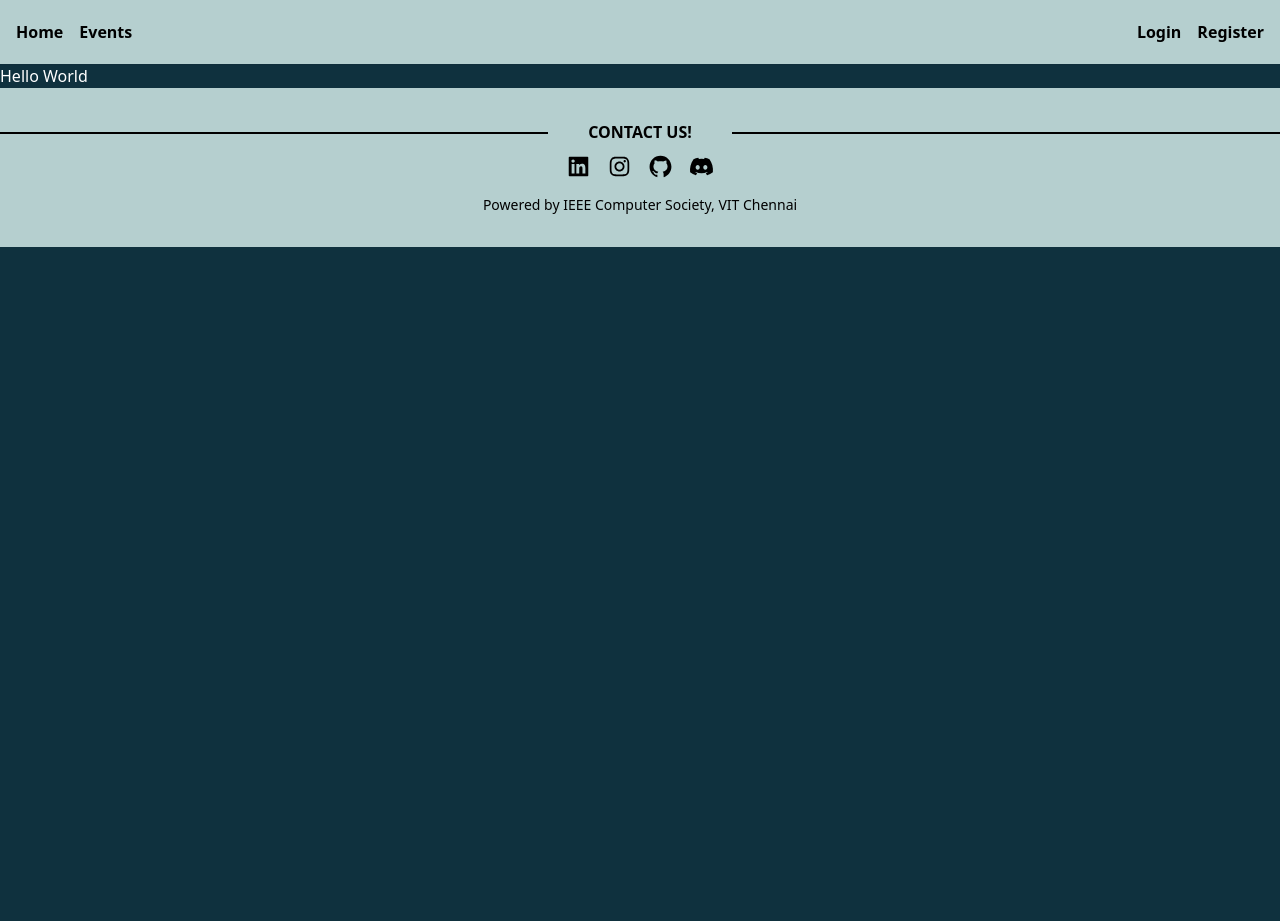
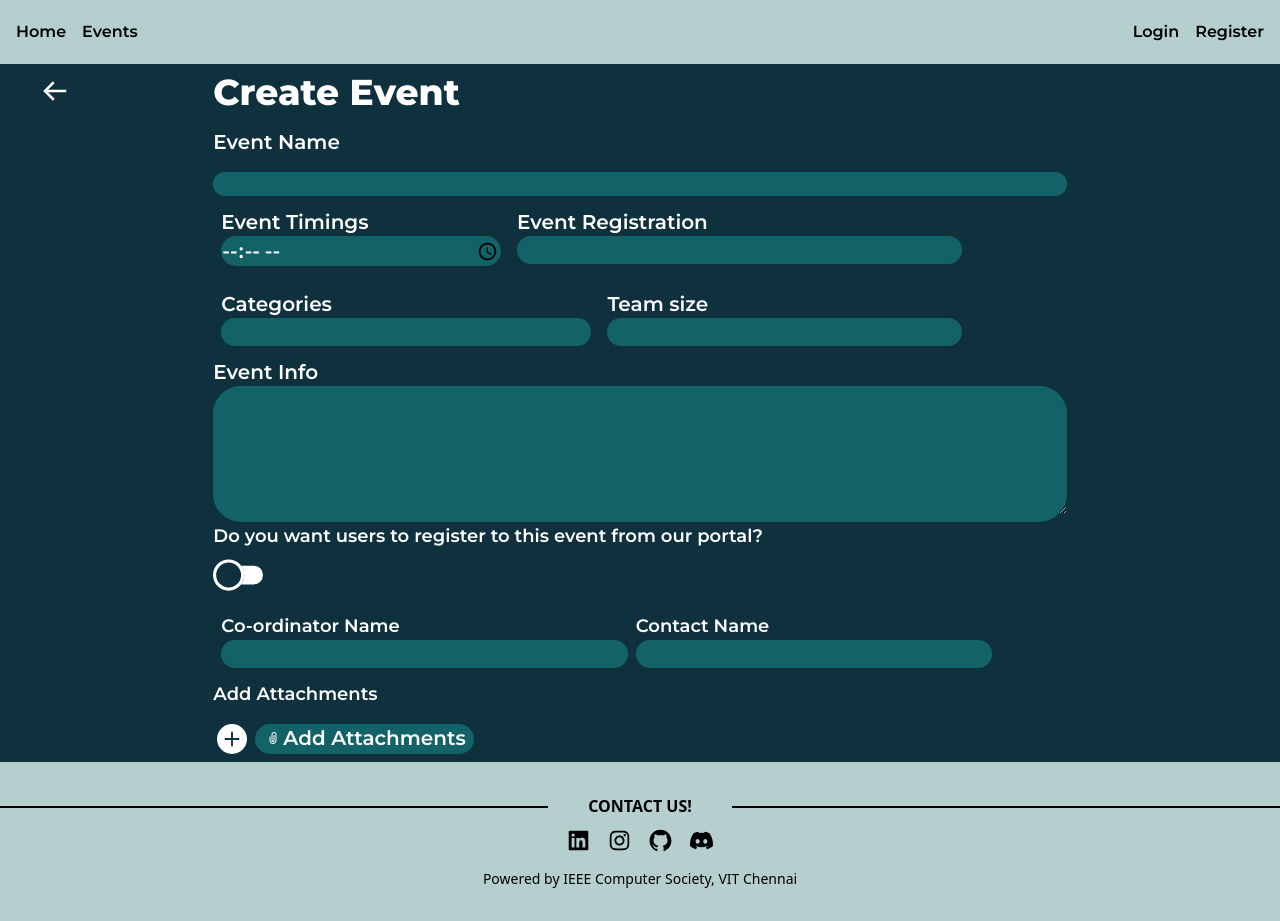
Before and after one commit to ComputerSocietyVITC/club-events, a React (Create React App) app: page /events/1/1/Analytics in a window 1280 px wide. Before the commit the page ends 800 px from the top, so only its background shows below. Built offline with nearby package versions, Linux system fonts and the light colour scheme; the HTML template or start-up script is replaced by a standard one.

Commit message:
Addition of analytics

```diff
--- a/src/common/ScrollToTop.jsx
+++ b/src/common/ScrollToTop.jsx
@@ -26,6 +26,7 @@ const ScrollToTop = ({ child }) => {
             width="64"
             height="64"
             src="https://unpkg.com/ionicons@5.5.2/dist/svg/arrow-up-outline.svg"
+            alt = "arrow up"
           />
         </div>
       )}
--- a/src/content/events/Events.jsx
+++ b/src/content/events/Events.jsx
@@ -133,7 +133,7 @@ const EventCardTitle = ({ name, club }) => (
 
 const EventCardInfoItem = ({ svgURL, text }) => (
   <div className="flex">
-    <img className="filter invert h-5 w-auto mr-2 mt-1" src={svgURL} />
+    <img className="filter invert h-5 w-auto mr-2 mt-1" src={svgURL} alt="svg" />
     <div>{text}</div>
   </div>
 );
@@ -168,6 +168,7 @@ const EventCardGoTo = ({ id, name }) => {
           width="64"
           height="64"
           src="https://unpkg.com/ionicons@5.5.2/dist/svg/chevron-forward-outline.svg"
+          alt="Right"
         ></img>
       </Link>
     </div>
--- a/src/content/events/analytics.jsx
+++ b/src/content/events/analytics.jsx
@@ -1,9 +1,106 @@
+import { useState } from 'react';
+import { BiArrowBack } from 'react-icons/bi';
+import { BsFillPlusCircleFill, BsToggle2Off, BsToggle2On } from 'react-icons/bs';
+import { CgAttachment } from 'react-icons/cg';
+
 const EventAnalytics = () => {
-    return (
-        <section className ="text-white">
-            Hello World
+  const Iconstyles = {
+    height: '50px',
+    width:"50px"
+  };
+  const [toggle, setToggle] = useState(true);
+  return (
+    <section className="grid xl:grid-cols-12 lg:grid-cols-12 sm:grid-cols-6">
+      <section className="pl-10 pr-2 py-3 col-start-1">
+        <BiArrowBack className="text-white text-3xl" />
+      </section>
+      <section className="py-2 sm:col-start-2 sm:col-span-4 lg:col-start-2 lg:col-span-8 xl:col-start-2 xl:col-span-8">
+        <section className="text-white text-4xl font-monty font-extrabold">Create Event</section>
+        <section className="py-4 text-white text-xl font-monty font-semibold">Event Name</section>
+        <section>
+          <input className="bg-boxgreen w-full rounded-large" type="text" />
         </section>
-    )
-}
+        <section className="flex flex-row py-3 text-white text-xl font-monty font-semibold">
+          <section className=" px-2">
+            Event Timings <input className="bg-boxgreen w-full rounded-large" type="time" />
+          </section>
+          <section className=" px-2">
+            Event Registration
+            <input className="bg-boxgreen w-full rounded-large" type="calendar" />
+          </section>
+        </section>
+        <section>
+          <section className="flex flex-row py-3 text-white text-xl font-monty font-semibold">
+            <section className=" px-2">
+              Categories <input className="bg-boxgreen w-full rounded-large" type="text" />
+            </section>
+            <section className=" px-2">
+              Team size
+              <input className="bg-boxgreen w-full rounded-large" type="text" />
+            </section>
+          </section>
+          <section>
+            <section className="font-monty h-full text-white text-xl font-semibold">Event Info</section>
+            <section className="bg-boxgreen  rounded-large">
+              <section className="text-white font-monty text-lg px-0">
+                <textarea name="Event Info" cols="100" rows="10" className="pl-3 bg-boxgreen w-full rounded-large max-h-full h-32"></textarea>
+              </section>
+            </section>
+          </section>
+          <section className="text-white text-lg font-monty font-semibold">
+            Do you want users to register to this event from our portal?
+            <section className="transition duration-1000">
+              {(() => {
+                if (toggle) {
+                  return (
+                    <>
+                      <BsToggle2Off style={Iconstyles} onClick = {
+                        () => {
+                          setToggle(!toggle)
+                        }
+                      }/>
+                    </>
+                  );
+                } else {
+                  return (
+                    <>
+                      <BsToggle2On style={Iconstyles} onClick = {
+                        () => {
+                          setToggle(!toggle)
+                        }}/>
+                    </>
+                  );
+                }
+              })()}
+            </section>
+          </section>
+          <section className="flex flex-box py-3 justify-start">
+            <section className="text-white px-2 font-monty font-semibold text-lg">
+              Co-ordinator Name <input className="bg-boxgreen w-full rounded-large" type="text" />
+            </section>
+            <section className="text-white pr-2 font-monty font-semibold text-lg">
+              Contact Name
+              <input className="bg-boxgreen w-full rounded-large" type="text" />
+            </section>
+          </section>
+          <section className="text-white font-monty text-lg">Add Attachments</section>
+        </section>
+      </section>
+      <section className="col-start-2 col-span-3 text-white px-1 py-2 text-3xl">
+        <section className="hover:transform-gpu hover: transition translate-x-1 flex flex-box justify-start gap-2">
+          <section>
+            <BsFillPlusCircleFill/>
+          </section>
+          <section className="bg-boxgreen px-2 text-white font-monty text-xl rounded-large">
+            <section className="flex flex-box justify-evenly">
+              <CgAttachment style={{ paddingTop: '8px', color: 'white' }} />
+              Add Attachments
+            </section>
+          </section>
+        </section>
+      </section>
+    </section>
+  );
+};
 
 export default EventAnalytics;
--- a/src/navbar/Navbar.jsx
+++ b/src/navbar/Navbar.jsx
@@ -4,7 +4,7 @@ import { Link /*useLocation*/ } from 'react-router-dom';
 
 const Navbar = () => (
   <nav
-    className="flex justify-between items-center h-16 relative shadow-sm font-semibold text-fontblack bg-navbarbg"
+    className="flex justify-between items-center h-16 relative shadow-sm font-monty font-semibold text-fontblack bg-navbarbg"
     role="navigation"
   >
     <div>
--- a/tailwind.config.js
+++ b/tailwind.config.js
@@ -7,6 +7,8 @@ module.exports = {
         navbarbg: '#B5CFCF',
         mainbg: '#054E4E',
         darkergreen: '#1F4B58',
+        boxgreen:'#136267',
+        innerboxgreen:'#1F4B58',
         lightergreen: '#00C597',
         brightkindagreen: '#26D457',
         footercolor: '#B5CFCF',
```
